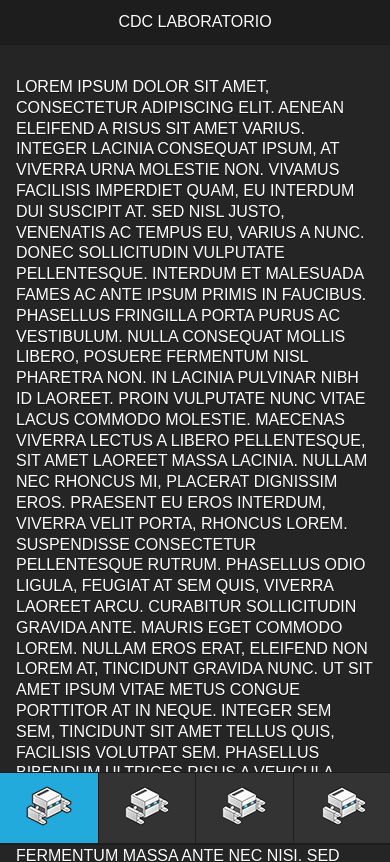
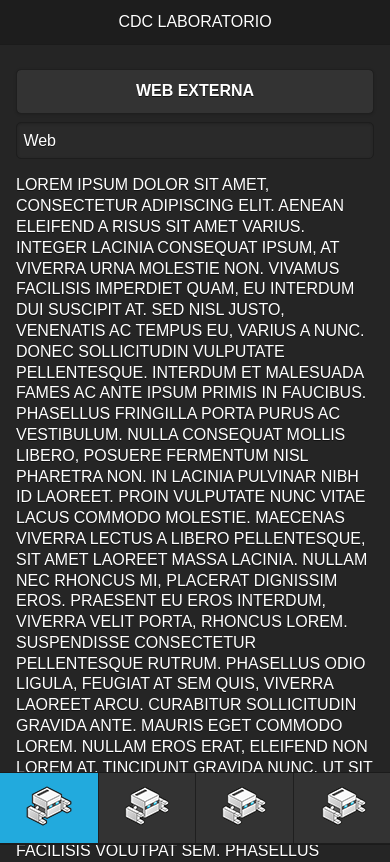
Before and after one commit to rohwinu/CDCLaboratorio, a plain HTML site: page index.html in a window 390 px wide. Shown: the top 862 px of the page. Drawn offline with Linux system fonts and the light colour scheme; some packages are replaced by stand-ins of ours.

Commit message:
Update index.html

```diff
--- a/index.html
+++ b/index.html
@@ -37,6 +37,8 @@
             </div>
             <div data-role="content">
                 <div id="contenido">
+                    <a href="" data-role="button" onclick="prueba(); return false;" >Web Externa</a>
+                    <input onclick="prueba(); return false;" value="Web"/>
                     <p>
                     Lorem ipsum dolor sit amet, consectetur adipiscing elit. Aenean eleifend a risus sit amet varius. Integer lacinia consequat ipsum, at viverra urna molestie non. Vivamus facilisis imperdiet quam, eu interdum dui suscipit at. Sed nisl justo, venenatis ac tempus eu, varius a nunc. Donec sollicitudin vulputate pellentesque. Interdum et malesuada fames ac ante ipsum primis in faucibus. Phasellus fringilla porta purus ac vestibulum. Nulla consequat mollis libero, posuere fermentum nisl pharetra non.
 
```
